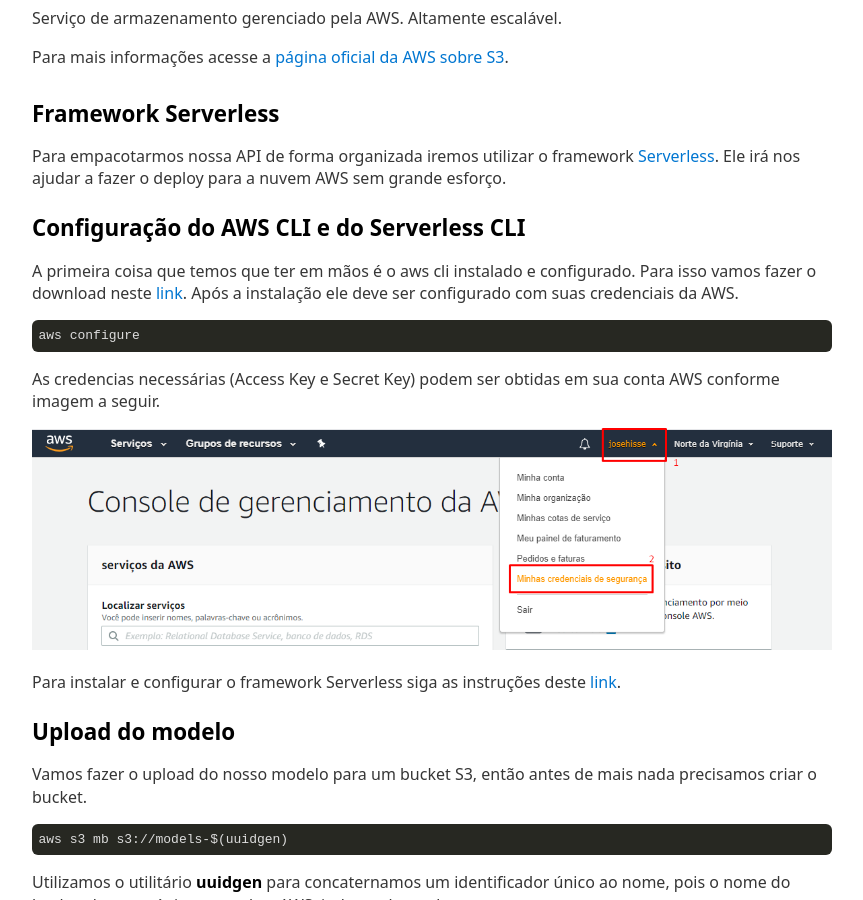
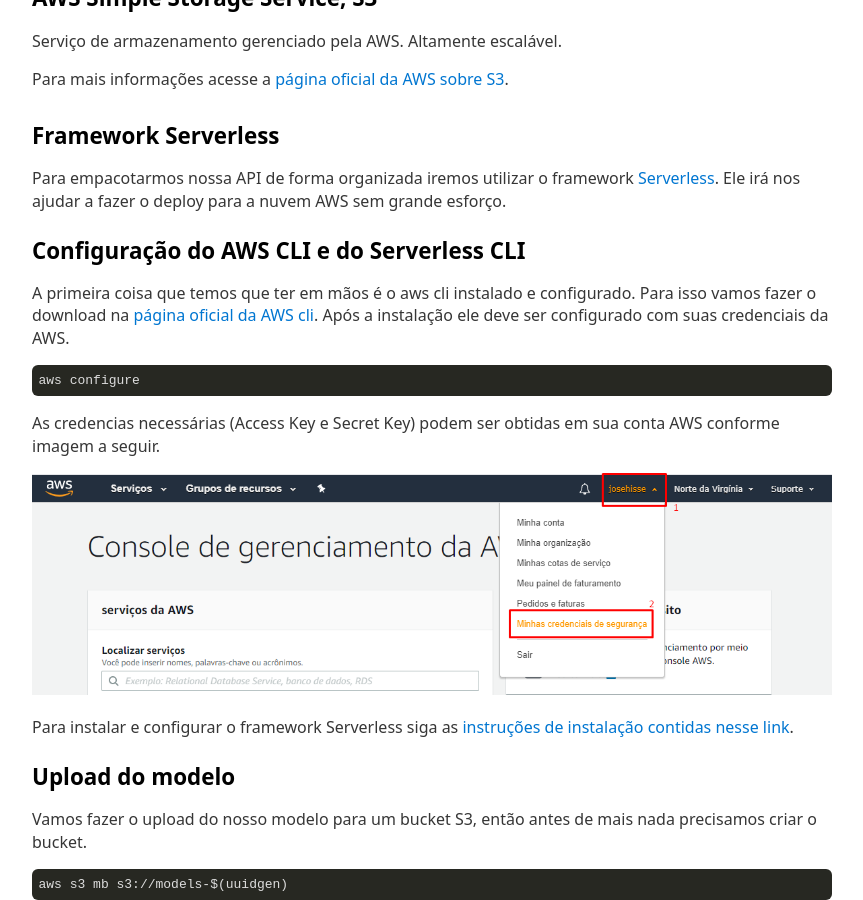
Before and after one commit to jhisse/jhisse.github.io, a Jekyll site: the page built from _posts/2020-02-16-api-modelos-machine-learning.md, in a window 1280 px wide and 900 px high, scrolled down 7867 px. Shown: the whole window, without its empty margins (208-1071 px from the left). Built offline with Jekyll 4.4.1, drawn with Linux system fonts in a browser that asks for light colours; some of the changed text lies outside the part shown.

Commit message:
refactor: change anchor text

````diff
--- a/_posts/2020-02-16-api-modelos-machine-learning.md
+++ b/_posts/2020-02-16-api-modelos-machine-learning.md
@@ -33,7 +33,7 @@
 
 #### Executando o notebook jupyter
 
-Para que nosso ambiente de desenvolvimento seja comum em diversas arquiteturas de sistemas operacionais, iremos utilizar uma imagem docker já contendo as bibliotecas necessárias, inclusive com o jupyter. A imagem docker a ser utilizada é a [jupyter/scipy-notebook](https://hub.docker.com/r/jupyter/scipy-notebook). Mais detalhes sobre esta imagem pode ser obtidos no seguinte [link](https://jupyter-docker-stacks.readthedocs.io/en/latest/index.html).
+Para que nosso ambiente de desenvolvimento seja comum em diversas arquiteturas de sistemas operacionais, iremos utilizar uma imagem docker já contendo as bibliotecas necessárias, inclusive com o jupyter. A imagem docker a ser utilizada é a [jupyter/scipy-notebook](https://hub.docker.com/r/jupyter/scipy-notebook). Mais detalhes sobre esta imagem pode ser obtidos na página do [Jupyter Docker Stacks](https://jupyter-docker-stacks.readthedocs.io/en/latest/index.html).
 
 Para ter certeza que o docker está instalado, execute o seguinte comando no terminal:
 
@@ -41,7 +41,7 @@
 docker --version
 ```
 
-Caso não tenha o docker instalado pode acessar esse [link](https://docs.docker.com/install/) e seguir as instruções de instalação.
+Caso não tenha instalado, pode acessar a página contendo as [instruções de instalação do Docker](https://docs.docker.com/install/) e seguir as instruções de instalação.
 
 Agora precisamos executar a imagem para acessarmos o notebook jupyter já com todas as bibliotecas necessárias.
 
@@ -207,7 +207,7 @@
 
 ### Configuração do AWS CLI e do Serverless CLI
 
-A primeira coisa que temos que ter em mãos é o aws cli instalado e configurado. Para isso vamos fazer o download neste [link](https://aws.amazon.com/pt/cli/). Após a instalação ele deve ser configurado com suas credenciais da AWS.
+A primeira coisa que temos que ter em mãos é o aws cli instalado e configurado. Para isso vamos fazer o download na [página oficial da AWS cli](https://aws.amazon.com/pt/cli/). Após a instalação ele deve ser configurado com suas credenciais da AWS.
 
 ```bash
 aws configure
@@ -217,7 +217,7 @@
 
 ![Credenciais AWS](/images/2020-02-16-api-modelos-machine-learning/aws_credentials.png)
 
-Para instalar e configurar o framework Serverless siga as instruções deste [link](https://serverless.com/framework/docs/getting-started/).
+Para instalar e configurar o framework Serverless siga as [instruções de instalação contidas nesse link](https://serverless.com/framework/docs/getting-started/).
 
 ### Upload do modelo
 
````
Also changed, not shown: other parts of _posts/2020-02-16-api-modelos-machine-learning.md (+1 -1 lines).
